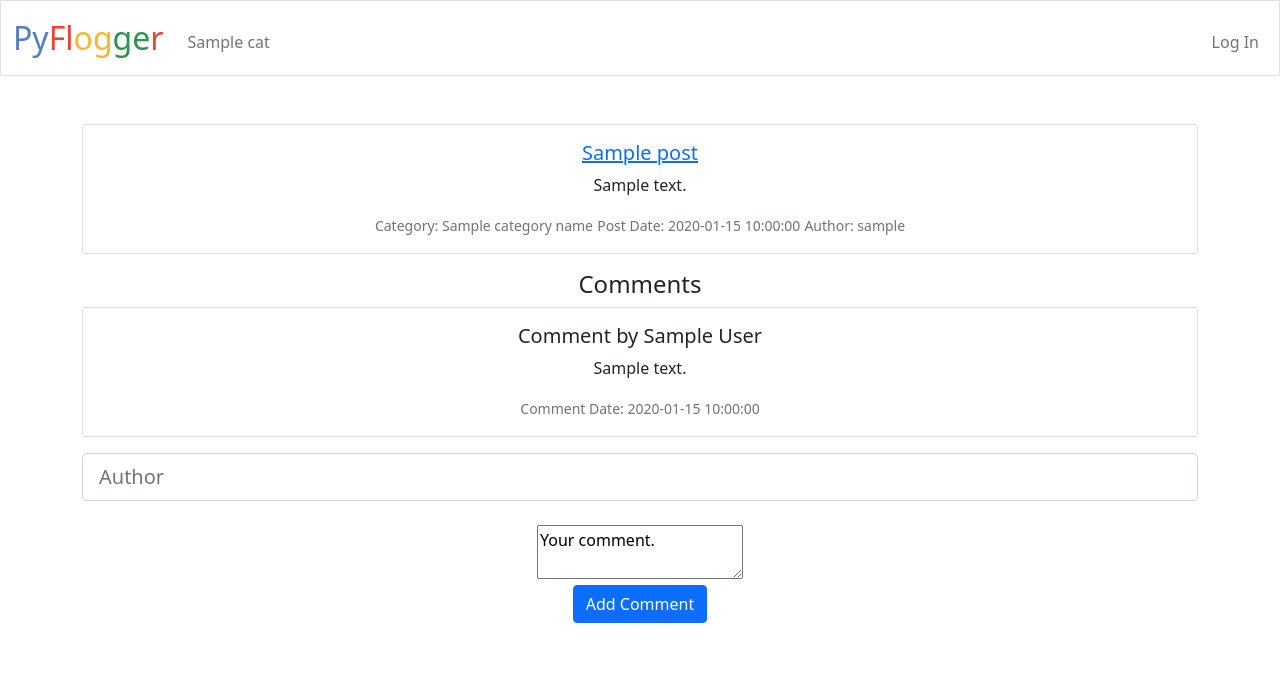
After one commit to okursan/pyflogger, a Python web app: template blogsite/templates/post_single.html in a window 1280 px wide. The commit adds this page. Shown: the top 680 px of the page. Run offline with Jinja, Linux system fonts and the light colour scheme; the template is opened without the code that fills it: most values are stand-ins (such as "Sample title", 1, 10 or a date in 2020); some libraries are stand-ins or nearby versions.

Commit message:
All finishing touches. Project is ready to launch. But it is not fully functional yet. I will be adding more features to it in the future.

```diff
--- a/blogsite/models.py
+++ b/blogsite/models.py
@@ -24,6 +24,7 @@ class Post(db.Model):
     category = db.Column(db.Integer, db.ForeignKey('category.id'), default=1)
     author_name = db.relationship('User', backref='author_name')
     category_name = db.relationship('Category', backref='category_name')
+    post_comments = db.relationship('Comment', backref='post_comments')
 
 class Comment(db.Model):
     id = db.Column(db.Integer, primary_key=True)
--- a/blogsite/templates/base.html
+++ b/blogsite/templates/base.html
@@ -11,6 +11,18 @@
 
     <!-- https://favicon.io/emoji-favicons/cool-button -->
     <link href="/static/favicon/favicon.ico" rel="icon">
+
+    <!-- TinyMCE CDN -->
+    <script src="https://cdn.tiny.cloud/1/hyogx5b1g4xq2q2dqcq5bfpx9p5qqf1ls45aresr3r5orztg/tinymce/6/tinymce.min.js" referrerpolicy="origin"></script>
+    <script>
+        tinymce.init({
+            selector: 'textarea#editor',
+            skin: 'bootstrap',
+            plugins: 'lists, link, image, media',
+            toolbar: 'h1 h2 bold italic strikethrough blockquote bullist numlist backcolor | link image media | removeformat help',
+            menubar: false,
+            });
+    </script>
 
     <link href="/static/styles.css" rel="stylesheet">
 
@@ -27,11 +39,9 @@
                     <ul class="navbar-nav me-auto mt-2">
                         {% for cat in category %}
                             <li class="nav-item">
-                                <a class="nav-link" href="/{{ cat.url }}">{{ cat.title }}</a>
+                                <a class="nav-link" href="/cat/{{ cat.id }}">{{ cat.title }}</a>
                             </li>
                         {% endfor %}
-                        <li class="nav-item"><a class="nav-link" href="/about-me">About Me</a></li>
-                        <li class="nav-item"><a class="nav-link" href="/contact-me">Contact Me</a></li>
                     </ul>
                 {% if current_user.is_authenticated %}
                     <ul class="navbar-nav ms-auto mt-2">
--- a/blogsite/templates/base_dashboard.html
+++ b/blogsite/templates/base_dashboard.html
@@ -69,8 +69,6 @@
                     <ul class="navbar-nav me-auto mt-2">
                         <li class="nav-item"><a class="nav-link" href="/posts">Posts</a></li>
                         <li class="nav-item"><a class="nav-link" href="/categories">Categories</a></li>
-                        <li class="nav-item"><a class="nav-link" href="/comments">Comments</a></li>
-                        <li class="nav-item"><a class="nav-link" href="/users">Users</a></li>
                     </ul>
                 {% if current_user.is_authenticated %}
                     <ul class="navbar-nav ms-auto mt-2">
--- a/blogsite/templates/home.html
+++ b/blogsite/templates/home.html
@@ -5,7 +5,7 @@
 {% for post in posts|reverse %}
 <div class="card mb-3">
     <div class="card-body">
-      <h5 class="card-title">{{ post.title }}</h5>
+      <h5 class="card-title"><a href="post/{{ post.id }}">{{ post.title }}</a></h5>
       <p class="card-text">{{ post.content | safe }}</p>
       <p class="card-text">
         <small class="text-muted">Category: {{ post.category_name.title }}</small>
--- a/blogsite/templates/post_list.html
+++ b/blogsite/templates/post_list.html
@@ -1,9 +1,8 @@
 {% extends 'base_dashboard.html' %}
 {% block title %}Home Page{% endblock %}
 {% block content %}
-This is CS50
 
-<a href="post_add">Add Post</a>
+<h1><a href="post_add">Add New Post</a></h1>
 
 
 <table class="table">
@@ -12,6 +11,7 @@ This is CS50
       <th scope="col">#</th>
       <th scope="col">Title</th>
       <th scope="col">Author</th>
+      <th scope="col">Comments Count</th>
       <th scope="col">Category</th>
       <th scope="col">Date Created</th>
     </tr>
@@ -23,6 +23,7 @@ This is CS50
       <th scope="row">{{ post.id }}</th>
       <td>{{ post.title }}</td>
       <td>{{ post.author_name.username }}</td>
+      <td>{{ post.post_comments|length }}</td>
       <td>{{ post.category_name.title }}</td>
       <td>{{ post.date_created }}</td>
     </tr>
--- /dev/null
+++ b/blogsite/templates/post_single.html
@@ -0,0 +1,35 @@
+{% extends 'base.html' %}
+{% block title %}{{ post.title }}{% endblock %}
+{% block content %}
+
+<div class="card mb-3">
+    <div class="card-body">
+      <h5 class="card-title"><a href="post/{{ post.id }}">{{ post.title }}</a></h5>
+      <p class="card-text">{{ post.content | safe }}</p>
+      <p class="card-text">
+        <small class="text-muted">Category: {{ post.category_name.title }}</small>
+        <small class="text-muted">Post Date: {{ post.date_created }}</small>
+        <small class="text-muted">Author: {{ post.author_name.username }}</small></p>
+    </div>
+</div>
+<h4>Comments</h4>
+{% for comment in comments %}
+<div class="card mb-3">
+  <div class="card-body">
+    <h5 class="card-title">Comment by {{ comment.author }}</h5>
+    <p class="card-text">{{ comment.content | safe }}</p>
+    <p class="card-text">
+      <small class="text-muted">Comment Date: {{ comment.date_created }}</small>
+  </div>
+</div>
+{% endfor %}
+
+<form method="POST" action="/post/{{ post.id }}">
+  <input class="form-control form-control-lg" type="text" id="author" name="author" placeholder="Author" required>
+  <br />
+  <textarea name="editor" id="editor">Your comment.</textarea>
+  <br />
+  <button class="btn btn-primary mb-2" type="submit">Add Comment</button>
+</form>
+
+{% endblock %}
```
Also changed, not shown: blogsite/views.py (+21 -6 lines), README.md (added).
